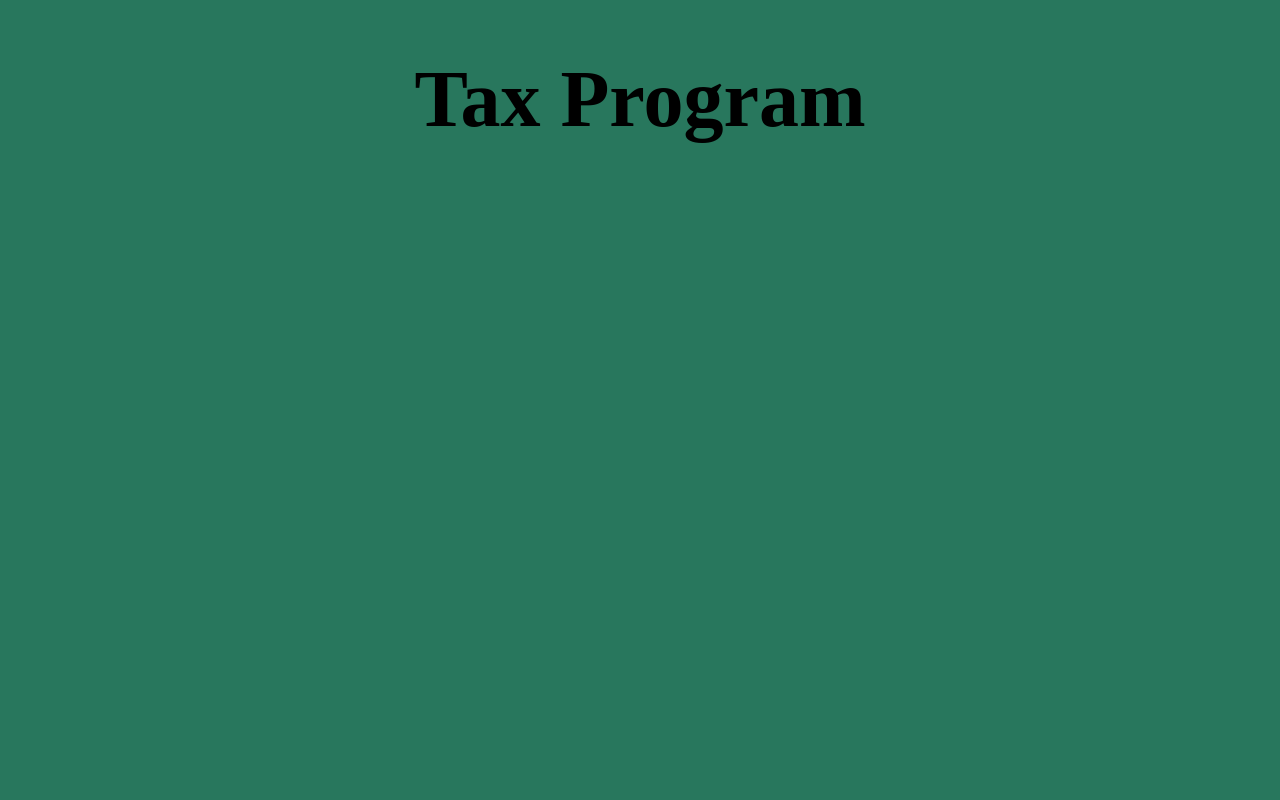
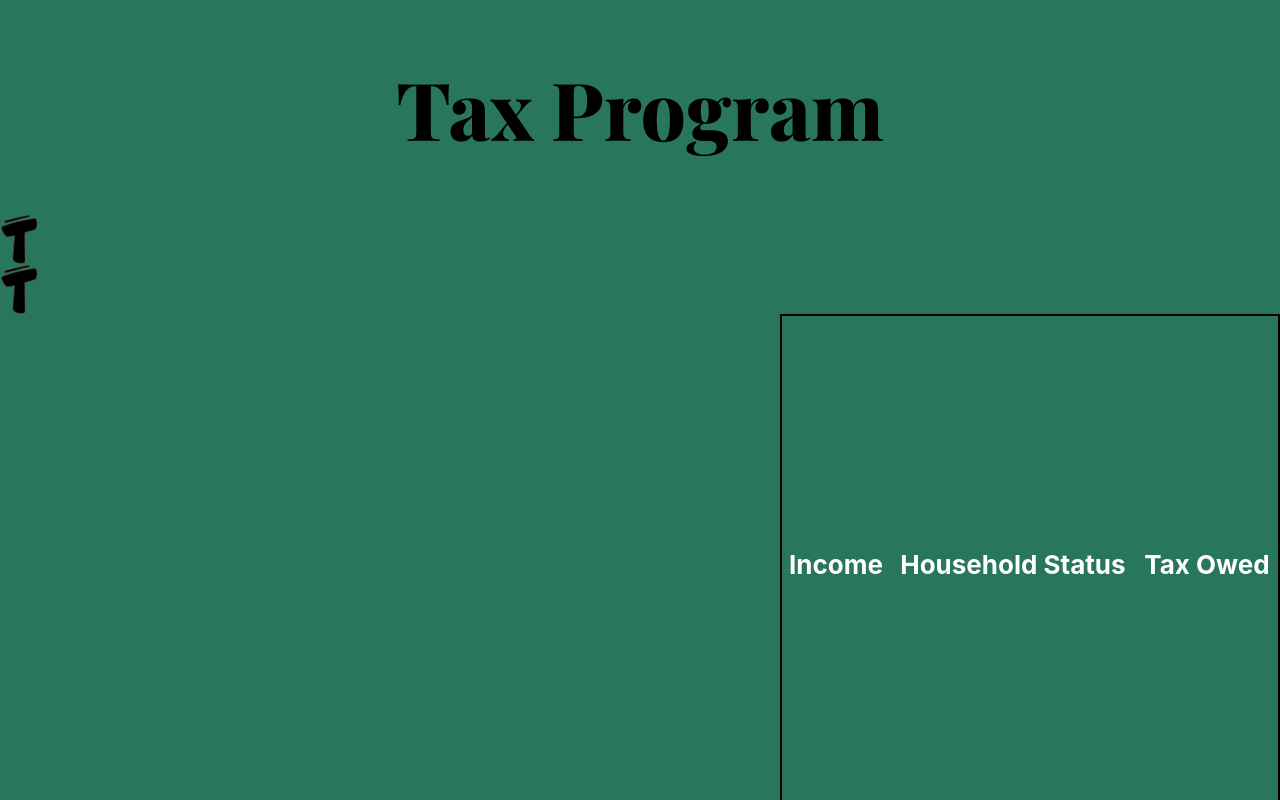
Before and after one commit to NCHS-Software-Engineering/Tax_Program, a React (Create React App) app in the folder client/: page / in a window 1280 px wide. Shown: the top 800 px of the page. Built offline with nearby package versions, Linux system fonts and the light colour scheme.

Commit message:
made a table in the app

```diff
--- a/client/src/App.css
+++ b/client/src/App.css
@@ -1,3 +1,4 @@
+@import url('https://fonts.googleapis.com/css2?family=Playfair+Display:wght@800&display=swap');
 
 .App {
   text-align: center;
@@ -33,7 +34,7 @@
 
   h1 {
 
-    @import url('https://fonts.googleapis.com/css2?family=Playfair+Display:wght@800&display=swap');
+
     font-family: 'Playfair Display', serif;
     color: black;
     text-align: center;
@@ -42,19 +43,30 @@
 
   }
 
+  #left
+  {
+  float: left;
+  justify-content: top;
+  height: 50px;
+  width: 40px;
+  }
+
+  #right {
+  float: top right;
+
+  height: 50px;
+  width: 40px;
+  }
+
 
 
 }
 
-left.App-logo-left {
-  justify-content: top;
-  align-items: left;
-
-}
-
-right.App-logo-right {
-  justify-content: top;
-  align-items: right;
+table {
+  border: 2px solid black;
+  width: 500px;
+  height: 500px;
+  float: right;
 }
 
 
--- a/client/src/App.js
+++ b/client/src/App.js
@@ -1,5 +1,6 @@
 import Logo from './logo.png';
 import './App.css';
+
 
 function App() {
   return (
@@ -8,14 +9,25 @@ function App() {
         <header className="App-header">
 
             <h1>Tax Program</h1>
+            <img id = "left" src={Logo} alt="logo" />
+            <img id = "right" src={Logo} alt="logo" />
+
+          <div className = "Tax brackers">
+            <table>
+            <tr>
+              <th>Income</th>
+              <th>Household Status</th>
+              <th>Tax Owed</th>
+            </tr>
+            </table>
+
+          </div>
+        </header>
+      </div>
+    </body>
 
 
 
-        </header>
-        <img id = "left" src={Logo} className = "App-logo-left" alt="logo" />
-          <img id = "right" src={Logo} className="App-logo-right" alt="logo" />
-      </div>
-    </body>
   );
 }
 
```
